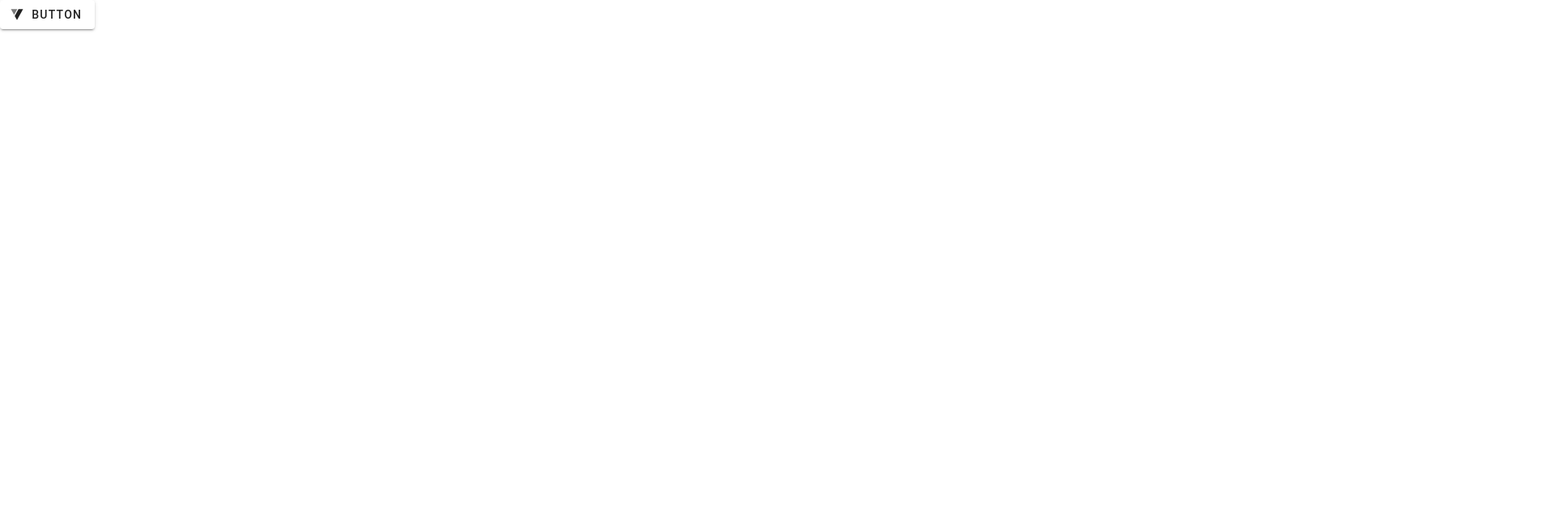
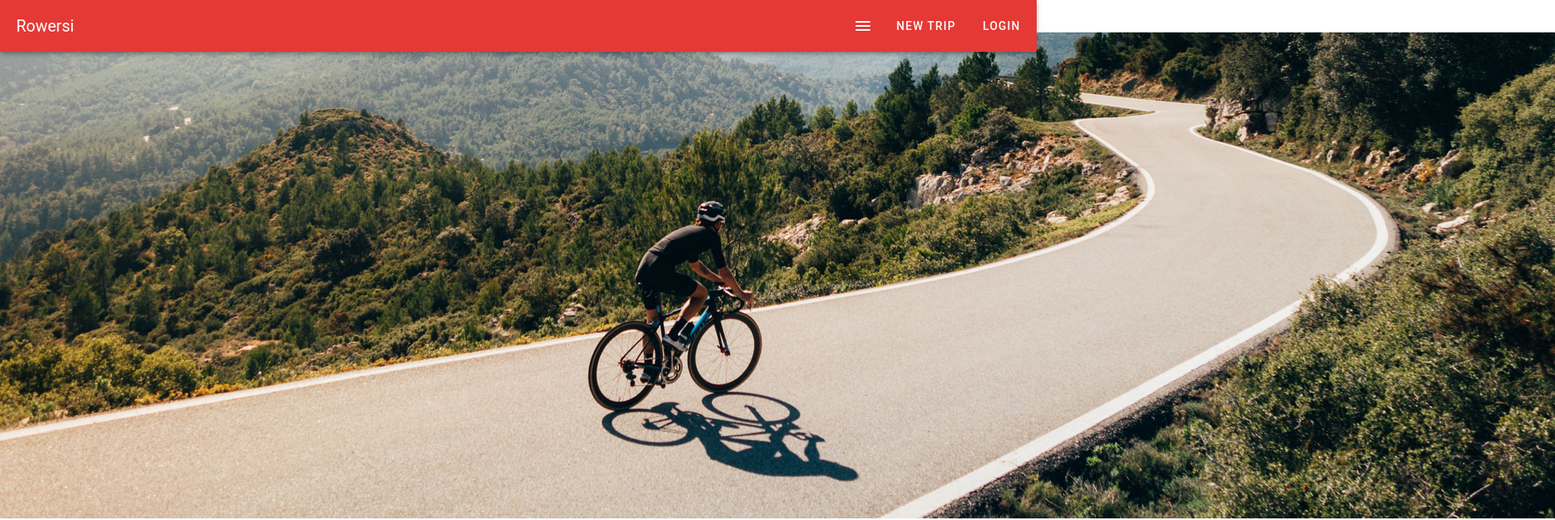
Before and after one commit to karol-ciolczyk/rowersi, a Nuxt app: page / in a window 1280 px wide. Shown: the top 642 px of the page at 81% size, 1920 px wide, since content can reach past the window. Built offline with nearby package versions, Linux system fonts and the light colour scheme.

Commit message:
CommonAppBar added, new route added to pages directory

```diff
--- /dev/null
+++ b/app.vue
@@ -0,0 +1,9 @@
+<template>
+  <div>
+    <NuxtLayout>
+      <div class="py-10">
+        <NuxtPage />
+      </div>
+    </NuxtLayout>
+  </div>
+</template>
--- /dev/null
+++ b/components/common/CommonAppBar.vue
@@ -0,0 +1,32 @@
+<script setup>
+import { ref } from "vue";
+
+const search = ref("");
+
+function clicker() {
+  console.log(search);
+}
+function onNewTrip() {
+  console.log("new trip");
+}
+function onLogin() {
+  console.log("login");
+}
+</script>
+
+<template>
+  <v-app-bar app color="primary">
+    <v-app-bar-title class="title" to="/" @click="clicker">
+      Rowersi
+    </v-app-bar-title>
+
+    <v-spacer></v-spacer>
+
+    <v-app-bar-nav-icon @click="console.log()"></v-app-bar-nav-icon>
+
+    <template v-slot:append>
+      <v-btn @click="onNewTrip">New trip</v-btn>
+      <v-btn @click="onLogin">Login</v-btn>
+    </template>
+  </v-app-bar>
+</template>
--- /dev/null
+++ b/layouts/default.vue
@@ -0,0 +1,6 @@
+<template>
+  <v-app>
+    <CommonAppBar />
+    <slot />
+  </v-app>
+</template>
--- a/nuxt.config.ts
+++ b/nuxt.config.ts
@@ -1,24 +1,26 @@
-import vuetify, { transformAssetUrls } from 'vite-plugin-vuetify'
+import vuetify, { transformAssetUrls } from "vite-plugin-vuetify";
+
 export default defineNuxtConfig({
   //...
   build: {
-    transpile: ['vuetify'],
+    transpile: ["vuetify"],
   },
   devtools: { enabled: true },
   modules: [
     (_options, nuxt) => {
-      nuxt.hooks.hook('vite:extendConfig', (config) => {
+      nuxt.hooks.hook("vite:extendConfig", (config) => {
         // @ts-expect-error
-        config.plugins.push(vuetify({ autoImport: true }))
-      })
+        config.plugins.push(vuetify({ autoImport: true }));
+      });
     },
     //...
   ],
   vite: {
+    plugins: [vuetify()],
     vue: {
       template: {
         transformAssetUrls,
       },
     },
   },
-})
+});
--- a/pages/index.vue
+++ b/pages/index.vue
@@ -1,5 +1,4 @@
-  <template>
-        <v-btn prepend-icon="$vuetify">
-  Button
-</v-btn>
-  </template>
+<template>
+  <img src="~/assets/img/bcg.jpg" alt="Discover your trip" />
+  <v-btn prepend-icon="$vuetify" color="primary"> Button </v-btn>
+</template>
--- /dev/null
+++ b/pages/trip/new/index.vue
@@ -0,0 +1,3 @@
+<template>
+  <div>New trip</div>
+</template>
--- a/plugins/vuetify.ts
+++ b/plugins/vuetify.ts
@@ -1,12 +1,24 @@
 // import this after install `@mdi/font` package
-import '@mdi/font/css/materialdesignicons.css'
+import "@mdi/font/css/materialdesignicons.css";
 
-import 'vuetify/styles'
-import { createVuetify } from 'vuetify'
+import "vuetify/styles";
+import { createVuetify } from "vuetify";
+import colors from "vuetify/util/colors";
 
 export default defineNuxtPlugin((app) => {
   const vuetify = createVuetify({
     // ... your configuration
-  })
-  app.vueApp.use(vuetify)
-})
+    theme: {
+      themes: {
+        light: {
+          dark: false,
+          colors: {
+            primary: colors.red.darken1, // #E53935
+            secondary: colors.red.lighten4, // #FFCDD2
+          },
+        },
+      },
+    },
+  });
+  app.vueApp.use(vuetify);
+});
```
Also changed, not shown: assets/img/bcg.jpg (added).
